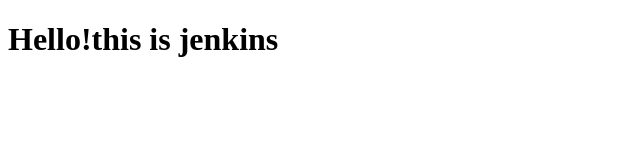
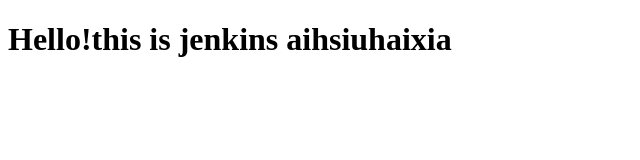
Before and after one commit to shankar-gouda12/Amazon-Clone, a plain HTML site: page hello.html in a window 1280 px wide. Shown: the whole page, without its empty margins (0-640 px from the left). Drawn offline with Linux system fonts and the light colour scheme.

Commit message:
Update hello.html

```diff
--- a/hello.html
+++ b/hello.html
@@ -6,6 +6,6 @@
     <title>print hello</title>
 </head>
 <body>
-    <h1>Hello!this is jenkins</h1>
+    <h1>Hello!this is jenkins aihsiuhaixia</h1>
 </body>
 </html>
```
